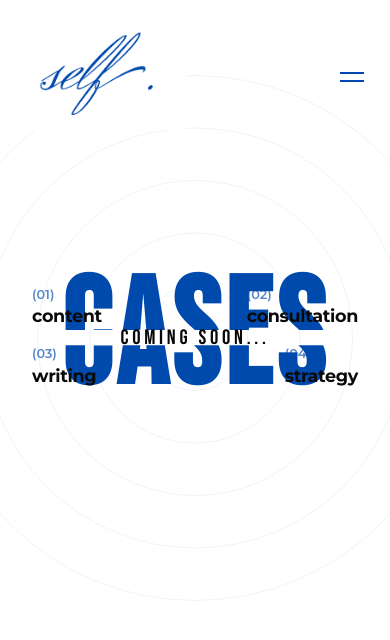
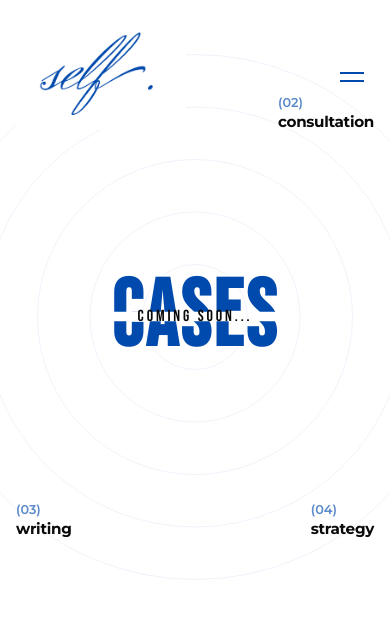
Before and after one commit to lakshya1282/AdityaLOmdu, a Next.js app: page /cases in a window 390 px wide. Shown: the top 640 px of the page. Built offline with nearby package versions, Linux system fonts and the light colour scheme; a web font is replaced by a local one.

Commit message:
fix mobile text placement, spacing and card overflow

```diff
--- a/src/components/sections/about/AboutHeroSection.module.css
+++ b/src/components/sections/about/AboutHeroSection.module.css
@@ -62,7 +62,8 @@
 
 @media (max-width: 768px) {
   .section {
-    height: 80vh;
+    height: 50vh;
+    min-height: 380px;
   }
 
   .contentOverlay {
@@ -72,7 +73,7 @@
   }
 
   .title {
-    font-size: clamp(4rem, 15vw, 6.5rem);
+    font-size: clamp(5.5rem, 20vw, 8.5rem);
     line-height: 1.0;
   }
 
@@ -91,12 +92,12 @@
   .strikethroughText {
     color: var(--accent-blue);
     font-family: var(--font-inter), sans-serif;
-    font-size: clamp(0.95rem, 4vw, 1.15rem);
+    font-size: clamp(1.15rem, 5vw, 1.4rem);
     text-transform: none;
     white-space: normal;
     text-align: center;
-    opacity: 0.8;
-    line-height: 1.5;
+    opacity: 0.85;
+    line-height: 1.4;
     letter-spacing: normal;
   }
 }
--- a/src/components/sections/cases/CasesHeroSection.module.css
+++ b/src/components/sections/cases/CasesHeroSection.module.css
@@ -189,26 +189,35 @@
 @media (max-width: 600px) {
   .section {
     padding: 6rem var(--mobile-page-pad);
-    min-height: 80vh;
+    min-height: 75vh;
   }
 
   .titleWrapper {
-    height: 120px;
+    height: 100px;
+  }
+
+  .casesUpper,
+  .casesLower {
+    font-size: clamp(5rem, 18vw, 8rem);
+  }
+
+  .strikethroughText {
+    font-size: clamp(1rem, 3.8vw, 1.4rem);
   }
 
   .quadrantLabel {
     flex-direction: column;
-    gap: 0.2rem;
+    gap: 0.1rem;
   }
 
   .labelText {
-    font-size: 1.1rem;
+    font-size: 0.95rem;
   }
 
-  .topLeft { top: 8%; left: var(--mobile-page-pad); }
-  .topRight { top: 8%; right: var(--mobile-page-pad); }
-  .bottomLeft { bottom: 10%; left: var(--mobile-page-pad); }
-  .bottomRight { bottom: 10%; right: var(--mobile-page-pad); }
+  .topLeft { top: 15%; left: var(--mobile-page-pad); }
+  .topRight { top: 15%; right: var(--mobile-page-pad); }
+  .bottomLeft { bottom: 15%; left: var(--mobile-page-pad); }
+  .bottomRight { bottom: 15%; right: var(--mobile-page-pad); }
 
   .wireframeSvg {
     min-width: 600px;
--- a/src/components/sections/cases/CasesHeroSection.tsx
+++ b/src/components/sections/cases/CasesHeroSection.tsx
@@ -21,10 +21,7 @@ const CasesHeroSection = () => {
         <circle cx="800" cy="500" r="700" className={styles.wireframeLine} />
       </svg>
 
-      {/* Main Center Content Container */}
-      <div className={styles.contentContainer}>
-
-        {/* Quadrant Floating Labels */}
+      {/* Quadrant Floating Labels (Direct children for absolute viewport positioning) */}
       <motion.div
         className={`${styles.quadrantLabel} ${styles.topLeft}`}
         initial={isMobile ? { opacity: 1, x: 0 } : { opacity: 0, x: -30 }}
@@ -64,6 +61,9 @@ const CasesHeroSection = () => {
         <span className={styles.labelNumber}>(04)</span>
         <span className={styles.labelText}>strategy</span>
       </motion.div>
+
+      {/* Main Center Content Container */}
+      <div className={styles.contentContainer}>
 
         {/* Superimposed Split Title & Animated Strikethrough Sequence */}
         <motion.div
```
Also changed, not shown: src/components/sections/about/AboutFoundersSection.module.css (+21 -2 lines). Lines whose indentation alone changed are shown as unchanged.
